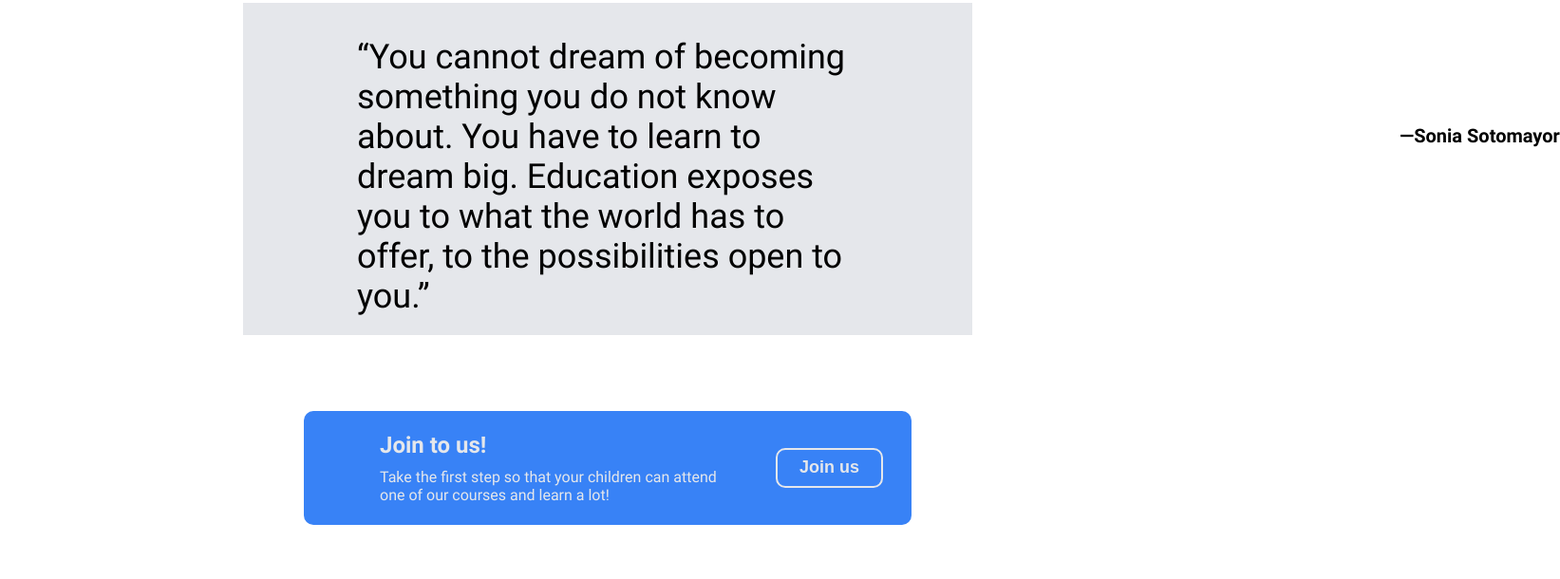
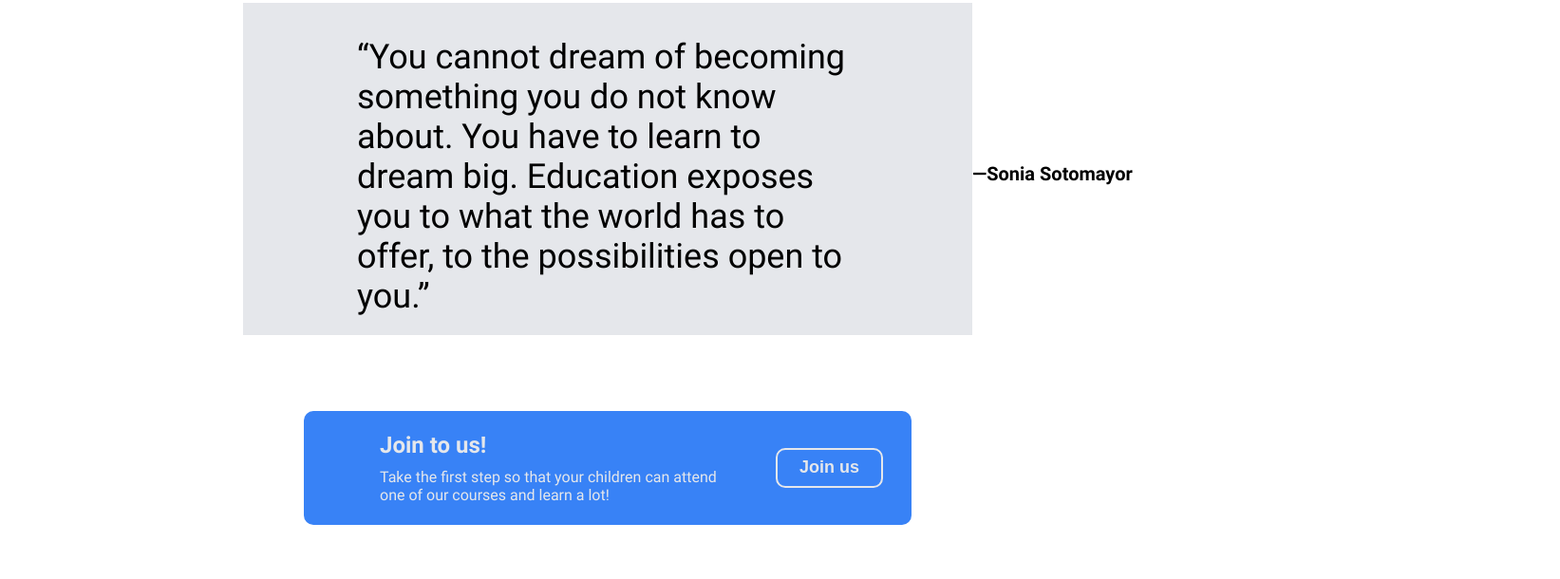
Before and after one commit to PaulinaSzeszel/kreativstorm-project, a plain HTML site: page index.html in a window 1280 px wide. Shown: the part 1200-1810 px from the top of the page at 95% size, 1643 px wide, since content can reach past the window. Drawn offline with Linux system fonts and the light colour scheme; files whose address does not match are found by name.

Commit message:
added margin to home.css

```diff
--- a/styles/home.css
+++ b/styles/home.css
@@ -152,7 +152,9 @@
 }
 
 .author {
-  margin: 0 0 70px 450px;
+  margin: 0 auto;
+  padding-top: 10px;
+  text-align: right;
   font-size: 20px;
   font-weight: 600;
 }
```
